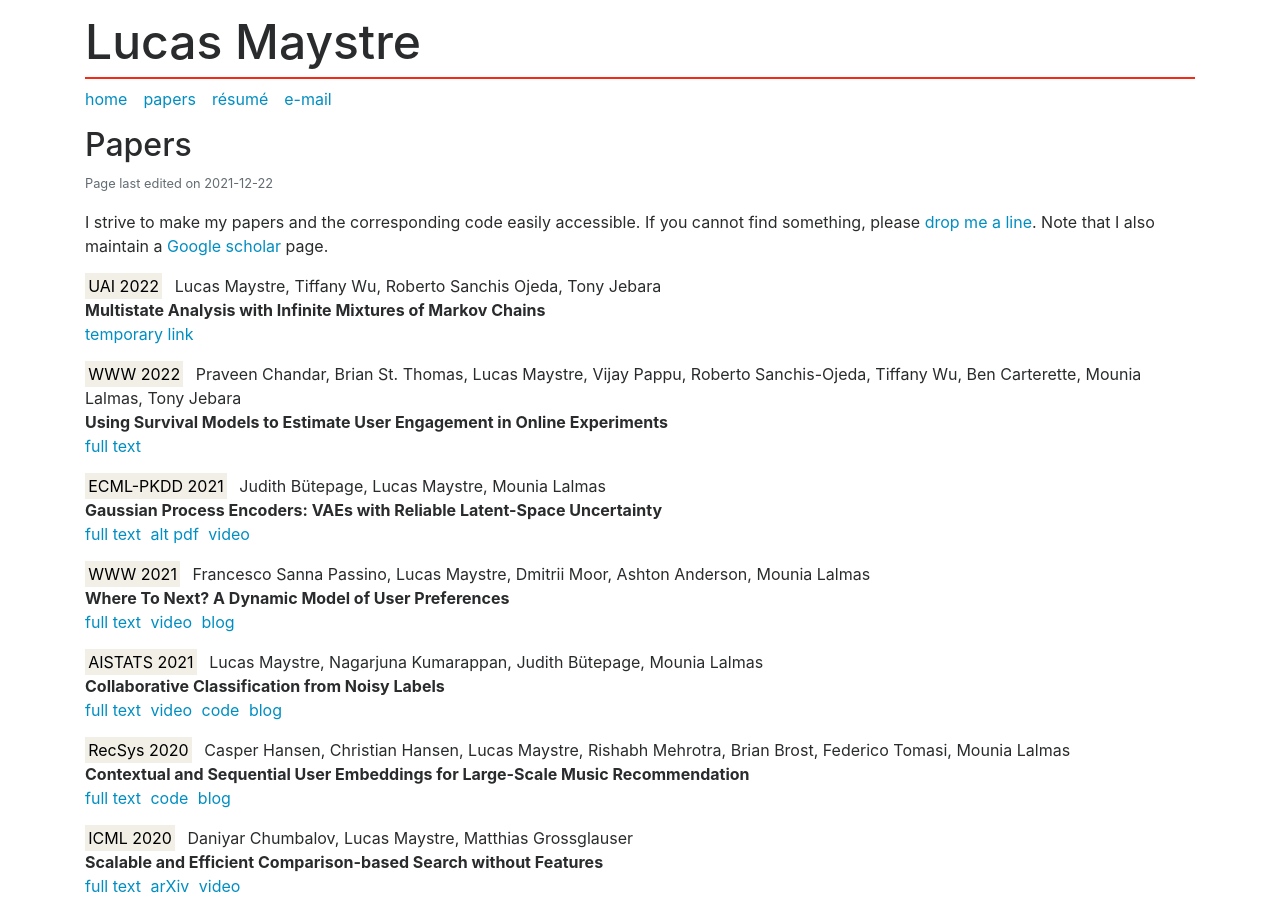
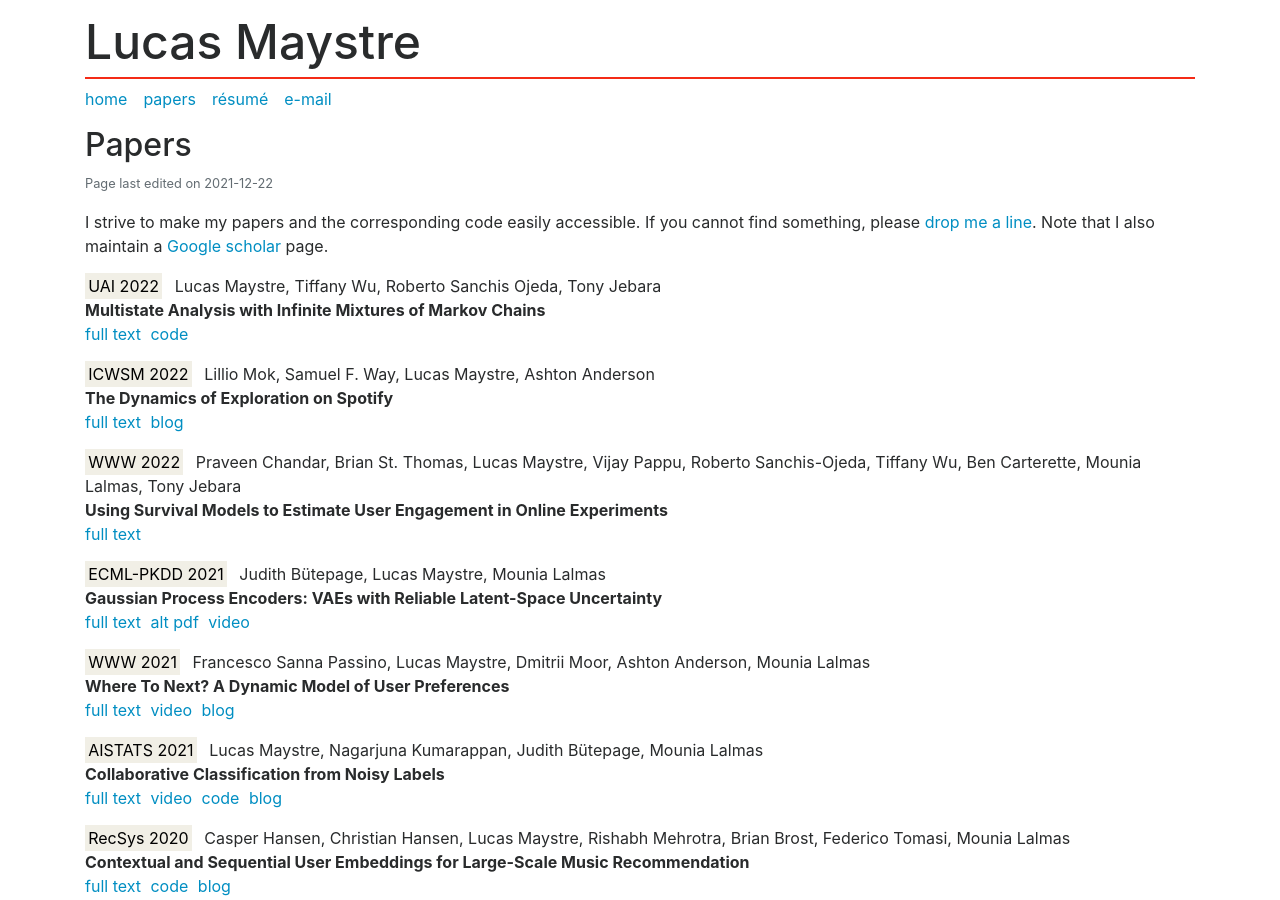
Before and after one commit to lucasmaystre/lum-web, a Jekyll site: the page built from papers.md, in a window 1280 px wide and 900 px high. Built offline with Jekyll 4.4.1, drawn with Linux system fonts in a browser that asks for light colours.

Commit message:
Adding Lillio's paper and fixing UAI 2022 paper links.

```diff
--- a/_data/papers.yml
+++ b/_data/papers.yml
@@ -3,7 +3,16 @@ maystre2022multistate:
   title: "Multistate Analysis with Infinite Mixtures of Markov Chains"
   authors: Lucas Maystre, Tiffany Wu, Roberto Sanchis Ojeda, Tony Jebara
   links:
-    temporary link: https://openreview.net/pdf?id=Buddj8Ijcl9
+    full text: https://proceedings.mlr.press/v180/maystre22a.html
+    code: https://github.com/spotify-research/mixmarkov
+
+mok2022dynamics:
+  venue: ICWSM 2022
+  title: "The Dynamics of Exploration on Spotify"
+  authors: Lillio Mok, Samuel F. Way, Lucas Maystre, Ashton Anderson
+  links:
+    full text: https://ojs.aaai.org/index.php/ICWSM/article/view/19324
+    blog: https://research.atspotify.com/the-dynamics-of-exploration-on-spotify/
 
 chandar2022using:
   venue: WWW 2022
--- a/papers.md
+++ b/papers.md
@@ -10,6 +10,7 @@ cannot find something, please [drop me a line][1]. Note that I also maintain a
 [Google scholar][2] page.
 
 {% include paper.html key="maystre2022multistate" %}
+{% include paper.html key="mok2022dynamics" %}
 {% include paper.html key="chandar2022using" %}
 {% include paper.html key="butepage2021gaussian" %}
 {% include paper.html key="sanna2021where" %}
```
